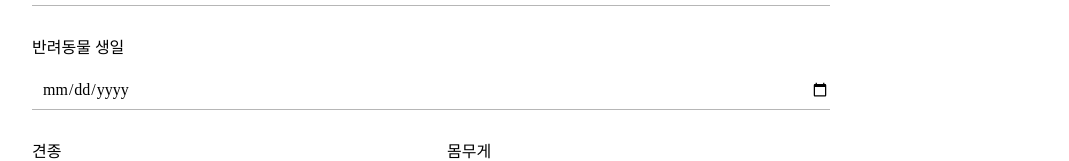
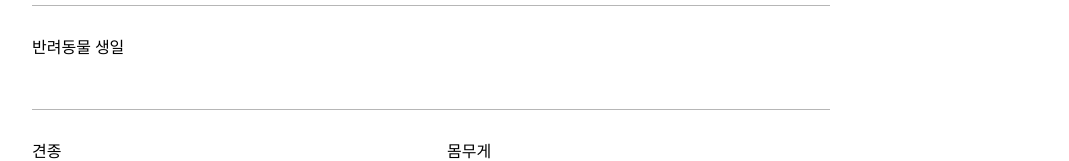
Before and after one commit to Gaethering/Gaethering-Client, a React (Vite) app: page /signUp/3 in a window 1280 px wide. Shown: the part 634-795 px from the top of the page, without its empty margins (210-1279 px from the left). Built offline with nearby package versions, Linux system fonts and the light colour scheme; a web font is replaced by a local one.

Commit message:
feat(SignUpAPI): 회원가입 API 연동 완료 - Blob 적용

```diff
--- a/src/components/Root/LogInForm.tsx
+++ b/src/components/Root/LogInForm.tsx
@@ -9,7 +9,8 @@ import Input from '../Form/Input';
 import { EMAIL_REGEX, PASSWORD_REGEX } from '../../data/regExp';
 import StyledLogInForm from './LogInForm.style';
 
-function LogInForm({ getAuth }: { getAuth: () => void }) {
+// function LogInForm({ getAuth }: { getAuth: () => void }) {
+function LogInForm() {
   const {
     register,
     handleSubmit,
@@ -18,7 +19,7 @@ function LogInForm({ getAuth }: { getAuth: () => void }) {
 
   const login = useMutation(async (loginData: LogInRequest) => {
     await postLogIn(loginData);
-    getAuth();
+    // getAuth();
   });
 
   const onSubmit: SubmitHandler<LogInRequest> = (data) => {
--- a/src/pages/Root.tsx
+++ b/src/pages/Root.tsx
@@ -5,42 +5,42 @@ import { axiosDefaultsConfig } from '../api/axiosConfig';
 import { getRequest } from '../api/requests';
 import NavBar from '../components/NavBar';
 import LogInForm from '../components/Root/LogInForm';
-import { API_MEMBERS } from '../data/API_ENV';
 import StyledRoot from './Root.style';
 
 function Root() {
-  const getUser = async () => {
-    const res = await getRequest('/api/mypage');
-    console.log('getUser!', res);
-    return res;
-  };
+  const [auth, setAuth] = useState(true);
+  // const getUser = async () => {
+  //   const res = await getRequest('/mypage');
+  //   console.log('getUser!', res);
+  //   return res;
+  // };
 
-  //! mock API
-  const [auth, setAuth] = useState(false);
+  // //! mock API
+  // const [auth, setAuth] = useState(false);
 
-  const getAuth = () => {
-    const user = !!sessionStorage.getItem('is-auth');
-    console.log('session Storage: is-auth?', user);
-    setAuth(user);
-  };
+  // const getAuth = () => {
+  //   const user = !!sessionStorage.getItem('is-auth');
+  //   console.log('session Storage: is-auth?', user);
+  //   setAuth(user);
+  // };
 
-  const MockLogout = () => (
-    <button
-      className="mock-logout"
-      type="button"
-      onClick={async () => {
-        await postLogOut();
-        getAuth();
-      }}
-    >
-      Log out
-    </button>
-  );
+  // const MockLogout = () => (
+  //   <button
+  //     className="mock-logout"
+  //     type="button"
+  //     onClick={async () => {
+  //       await postLogOut();
+  //       getAuth();
+  //     }}
+  //   >
+  //     Log out
+  //   </button>
+  // );
 
   useEffect(() => {
     axiosDefaultsConfig();
-    getAuth();
-    getUser();
+    // getAuth();
+    // getUser();
   }, []);
 
   return (
@@ -49,10 +49,11 @@ function Root() {
         <>
           <NavBar />
           <Outlet />
-          <MockLogout />
+          {/* <MockLogout /> */}
         </>
       ) : (
-        <LogInForm getAuth={getAuth} />
+        // <LogInForm getAuth={getAuth} />
+        <LogInForm />
       )}
     </StyledRoot>
   );
--- a/src/pages/SignUp.tsx
+++ b/src/pages/SignUp.tsx
@@ -34,7 +34,10 @@ function SignUp() {
       nextStep();
     } else {
       console.log('submit!', data);
-      formData.append('data', 'dataaaaa');
+      const jsonData = JSON.stringify(data);
+      const blob = new Blob([jsonData], { type: 'application/json' });
+      formData.append('data', blob);
+      // formData.append('data', JSON.stringify(data));
       formData.append('image', petPicture as File);
       for (const data of formData.entries()) {
         console.log(data[0], '!!', data[1]);
--- a/src/pages/SignUpPages/SignUpPet.tsx
+++ b/src/pages/SignUpPages/SignUpPet.tsx
@@ -35,18 +35,19 @@ function SignUpPet() {
         name="petBirth"
         register={register}
         label="반려동물 생일"
-        type="date"
+        // type="date"
+        type="text"
         options={{
           required: '생일을 입력해주세요',
-          valueAsDate: true,
-          min: {
-            value: Date.parse('1990-01-01'),
-            message: '생일이 잘못되었습니다',
-          },
-          max: {
-            value: Date.now(),
-            message: '생일이 잘못되었습니다',
-          },
+          // valueAsDate: true,
+          // min: {
+          //   value: Date.parse('1990-01-01'),
+          //   message: '생일이 잘못되었습니다',
+          // },
+          // max: {
+          //   value: Date.now(),
+          //   message: '생일이 잘못되었습니다',
+          // },
         }}
       />
       <div className="signup-row">
--- a/src/pages/SignUpPages/SignUpProfile.tsx
+++ b/src/pages/SignUpPages/SignUpProfile.tsx
@@ -49,9 +49,9 @@ function SignUpProfile() {
           name="birth"
           register={register}
           label="생년월일"
-          type="date"
+          type="text"
           options={{
-            valueAsDate: true,
+            // valueAsDate: true,
           }}
         />
         <SelectInput<SignUpForm, SignUpForm['gender']>
--- a/src/pages/SignUpPages/SignUpStart.tsx
+++ b/src/pages/SignUpPages/SignUpStart.tsx
@@ -108,7 +108,7 @@ function SignUpStart() {
           required: '비밀번호를 한 번 더 입력해주세요',
           validate: (v) =>
             getValues('password') === v || '비밀번호가 일치하지 않습니다',
-          shouldUnregister: true,
+          // shouldUnregister: true,
         }}
       />
       {emailDirty && !isEmailChecked && (
```
